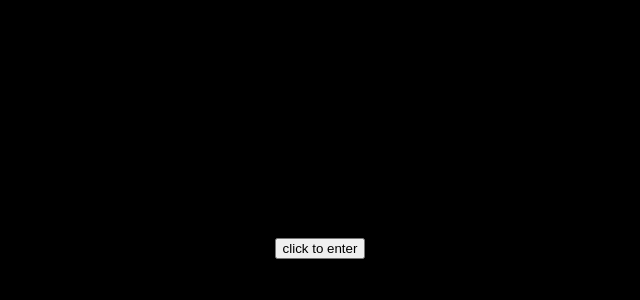
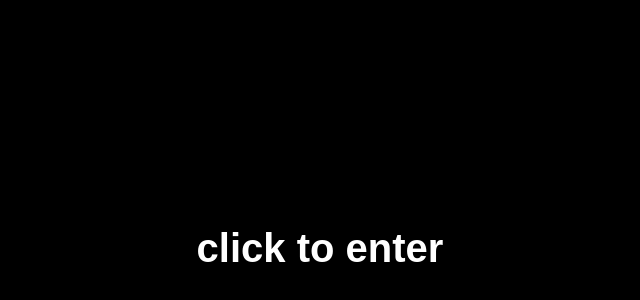
Before and after one commit to rapdiablo/bzaa.net, a plain HTML site: page index.html in a window 1280 px wide. Shown: the part 152-452 px from the top of the page, without its empty margins (320-960 px from the left). Drawn offline with Linux system fonts and the light colour scheme.

Commit message:
Change button to heading for entry prompt

```diff
--- a/index.html
+++ b/index.html
@@ -26,7 +26,7 @@
   <body>
     <h1>its working</h1>
     <div id="intro">
-      <button id="enter">click to enter</button>
+      <h1 id="enter">click to enter</h1>
     </div>
     <audio id="music" src="a.mp3" loop></audio>
 
```
